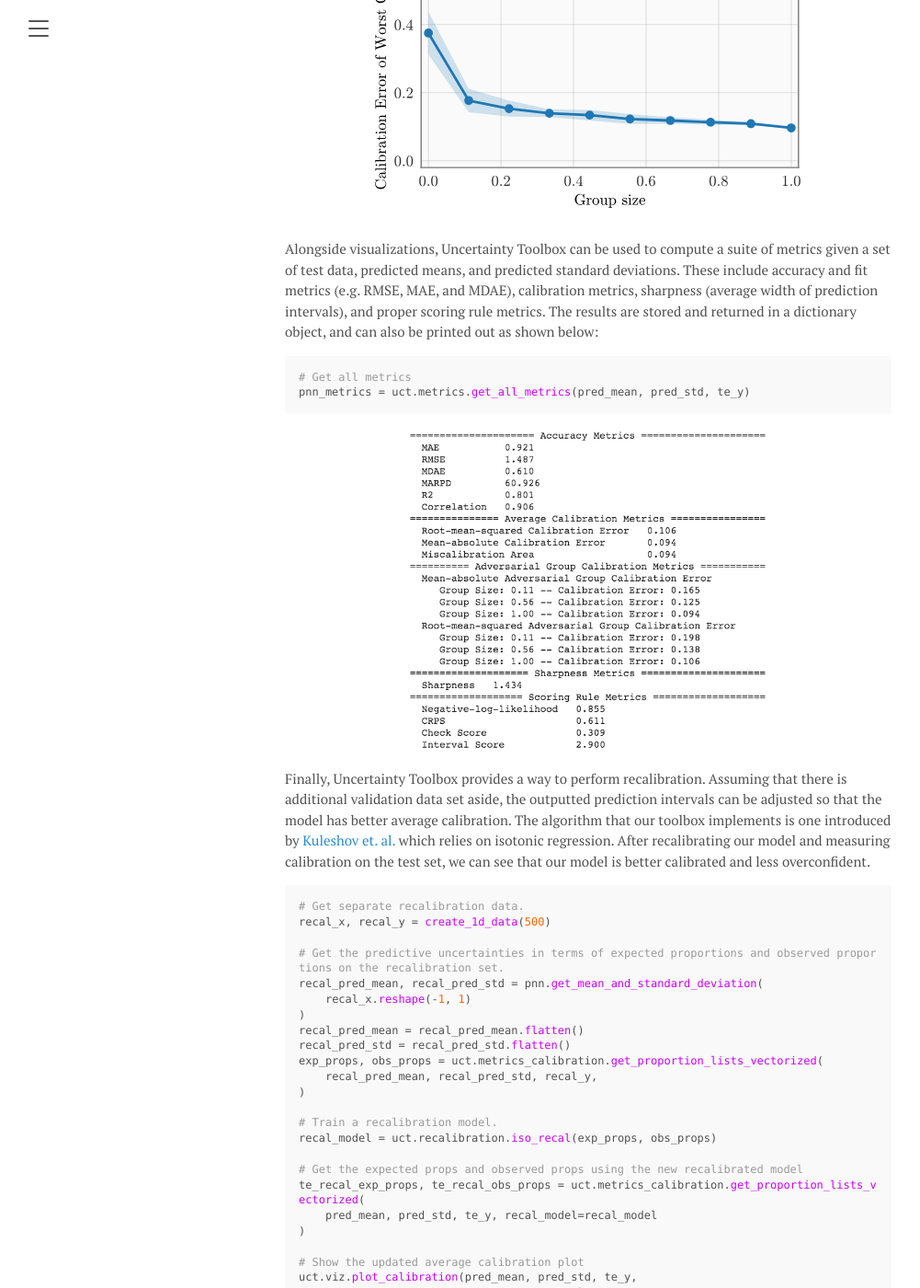
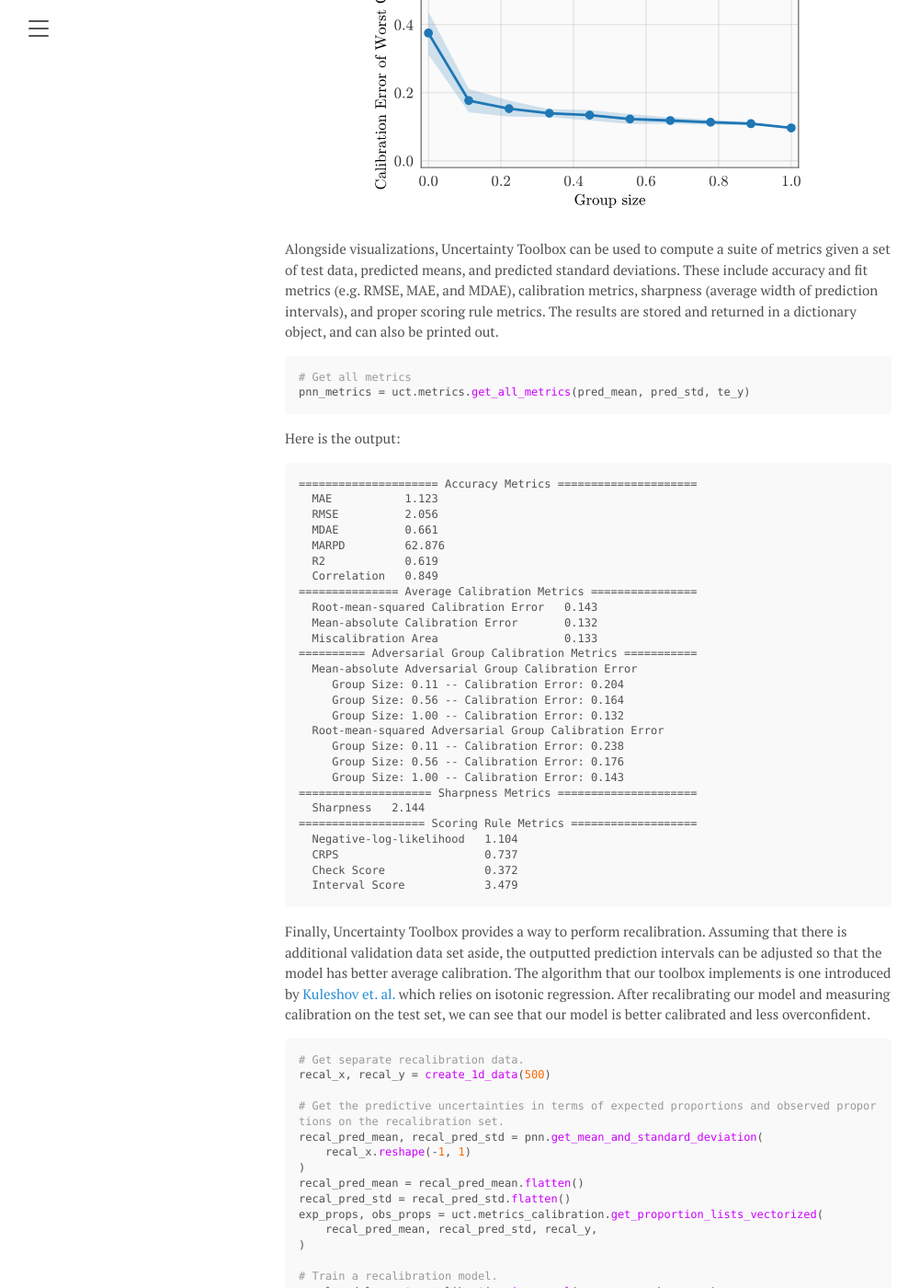
Before and after one commit to uncertainty-toolbox/uncertainty-toolbox.github.io, a Jekyll site: the page built from tutorial.md, in a window 1280 px wide and 1400 px high, scrolled down 5270 px. Shown: the whole window at 92% size, without its empty margins (0-1001 px from the left). Built offline with Jekyll 4.4.1, drawn with Linux system fonts in a browser that asks for light colours; some of the changed text lies outside the part shown.

Commit message:
Changed print out from picture.

````diff
--- a/tutorial.md
+++ b/tutorial.md
@@ -86,14 +86,44 @@ uct.viz.plot_adversarial_group_calibration(pred_mean, pred_std, te_y)
 
 <p align="center"><img src="/assets/tutorial/advcal_plot.svg" width=500 /></p>
 
-Alongside visualizations, Uncertainty Toolbox can be used to compute a suite of metrics given a set of test data, predicted means, and predicted standard deviations. These include accuracy and fit metrics (e.g. RMSE, MAE, and MDAE), calibration metrics, sharpness (average width of prediction intervals), and proper scoring rule metrics. The results are stored and returned in a dictionary object, and can also be printed out as shown below:
+Alongside visualizations, Uncertainty Toolbox can be used to compute a suite of metrics given a set of test data, predicted means, and predicted standard deviations. These include accuracy and fit metrics (e.g. RMSE, MAE, and MDAE), calibration metrics, sharpness (average width of prediction intervals), and proper scoring rule metrics. The results are stored and returned in a dictionary object, and can also be printed out.
 
 ```python
 # Get all metrics
 pnn_metrics = uct.metrics.get_all_metrics(pred_mean, pred_std, te_y)
 ```
 
-<p align="center"><img src="/assets/tutorial/metrics_printout.png" width=400 /></p>
+Here is the output:
+
+```
+===================== Accuracy Metrics =====================
+  MAE           1.123
+  RMSE          2.056
+  MDAE          0.661
+  MARPD         62.876
+  R2            0.619
+  Correlation   0.849
+=============== Average Calibration Metrics ================
+  Root-mean-squared Calibration Error   0.143
+  Mean-absolute Calibration Error       0.132
+  Miscalibration Area                   0.133
+========== Adversarial Group Calibration Metrics ===========
+  Mean-absolute Adversarial Group Calibration Error
+     Group Size: 0.11 -- Calibration Error: 0.204
+     Group Size: 0.56 -- Calibration Error: 0.164
+     Group Size: 1.00 -- Calibration Error: 0.132
+  Root-mean-squared Adversarial Group Calibration Error
+     Group Size: 0.11 -- Calibration Error: 0.238
+     Group Size: 0.56 -- Calibration Error: 0.176
+     Group Size: 1.00 -- Calibration Error: 0.143
+==================== Sharpness Metrics =====================
+  Sharpness   2.144
+=================== Scoring Rule Metrics ===================
+  Negative-log-likelihood   1.104
+  CRPS                      0.737
+  Check Score               0.372
+  Interval Score            3.479
+```
 
 Finally, Uncertainty Toolbox provides a way to perform recalibration. Assuming that there is additional validation data set aside, the outputted prediction intervals can be adjusted so that the model has better average calibration. The algorithm that our toolbox implements is one introduced by [Kuleshov et. al.](https://arxiv.org/abs/1807.00263) which relies on isotonic regression. After recalibrating our model and measuring calibration on the test set, we can see that our model is better calibrated and less overconfident.
 
````
Also changed, not shown: other parts of tutorial.md (+1 -1 lines).
